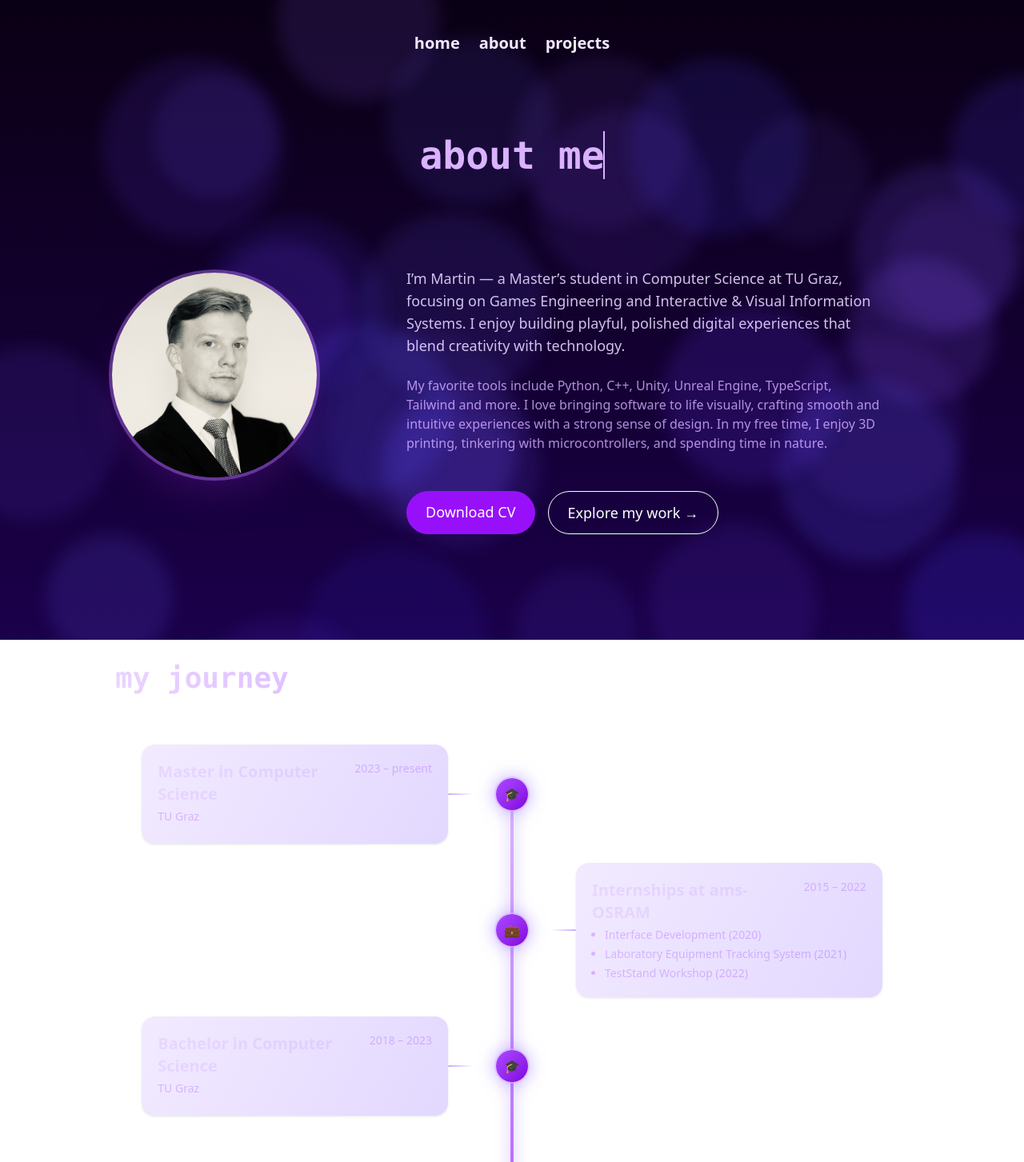
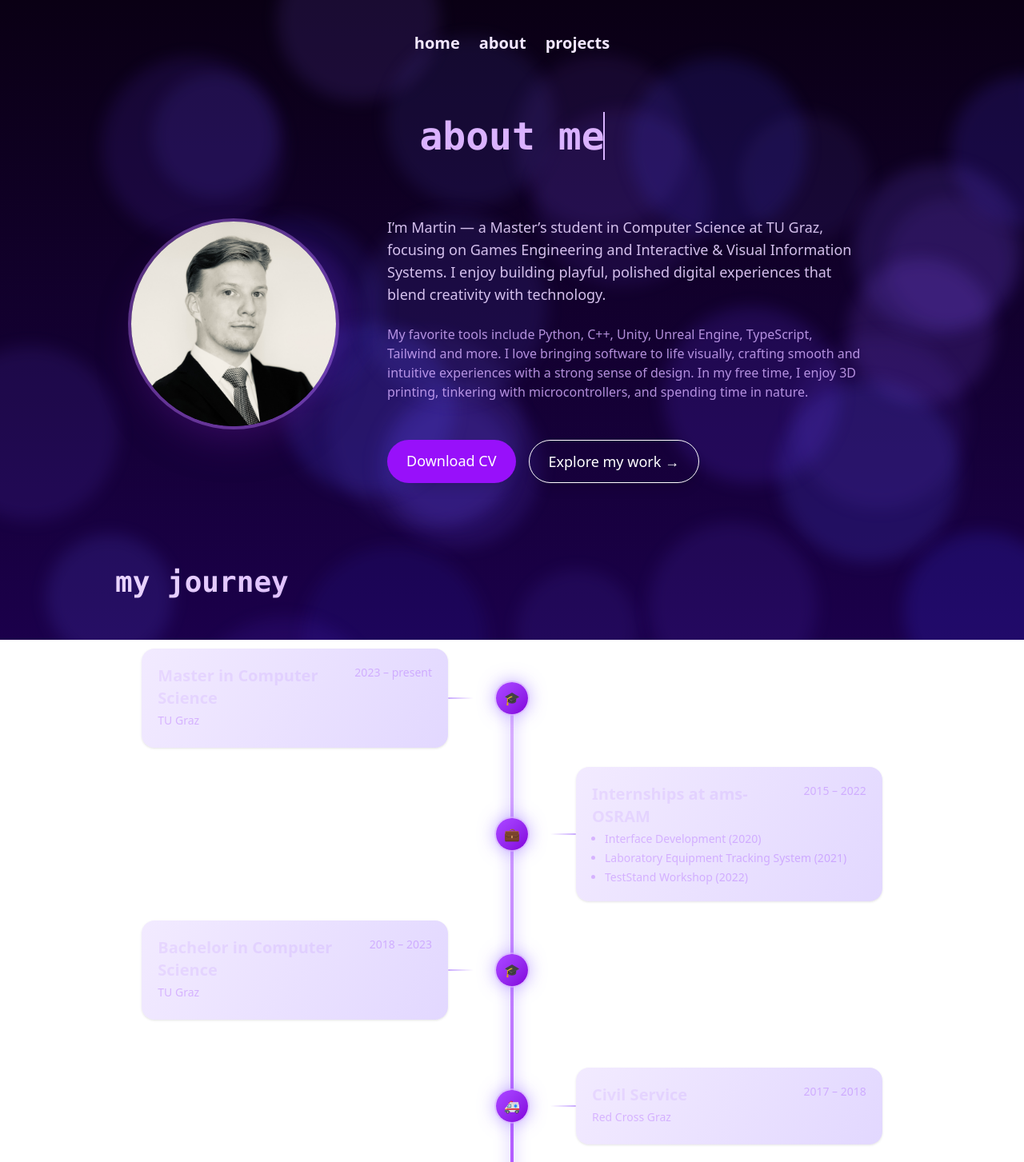
Before and after one commit to Mazzbit/portfolio-website, a Next.js app: page /about in a window 1280 px wide. Shown: the top 1453 px of the page at 80% size. Built offline with nearby package versions, Linux system fonts and the light colour scheme.

Commit message:
small adjustments

```diff
--- a/src/app/about/page.tsx
+++ b/src/app/about/page.tsx
@@ -25,16 +25,16 @@ export default function AboutPage() {
         </nav>
 
         {/* Text */}
-        <div className="mt-12 max-w-2xl text-left px-4 sm:px-10">
+        <div className="mt-6 max-w-2xl text-left px-4 sm:px-10">
           <h1 className="text-5xl font-extrabold text-purple-300 font-mono leading-tight animate-typing-about select-none ">
             about me
           </h1>
         </div>
 
         {/* About */}
-        <section className="w-full flex flex-col lg:flex-row items-center justify-center lg:space-x-18 mt-10">
+        <section className="w-full flex flex-col lg:flex-row items-center justify-center lg:space-x-6">
           {/* Portrait */}
-          <div className="flex items-center justify-center w-40 h-40 sm:w-56 sm:h-56 lg:w-64 lg:h-64 rounded-full overflow-hidden ring-4 ring-purple-400/40 shadow-2xl shadow-purple-900/50 animate__animated animate__fadeIn [animation-delay:0.4s]">
+          <div className="flex items-center justify-center w-30 h-30 sm:w-56 sm:h-56 lg:w-64 lg:h-64 rounded-full overflow-hidden ring-4 ring-purple-400/40 shadow-2xl shadow-purple-900/50 animate__animated animate__fadeIn [animation-delay:0.4s]">
             <Image
               src="/portrait.jpg"
               alt="Portrait of Martin Klug"
@@ -46,7 +46,7 @@ export default function AboutPage() {
           </div>
 
           {/* Text + Buttons */}
-          <div className="max-w-2xl text-left mt-6 lg:mt-10 px-4 sm:px-10 animate__animated animate__fadeInUp [animation-delay:0.5s]">
+          <div className="max-w-2xl text-left mt-0 lg:mt-10 px-4 sm:px-10 animate__animated animate__fadeInUp [animation-delay:0.5s]">
             <p className="mt-6 text-lg text-purple-200/90">
             I’m Martin — a Master’s student in Computer Science at TU Graz, focusing on Games Engineering and Interactive & Visual Information Systems.
             I enjoy building playful, polished digital experiences that blend creativity with technology.
@@ -81,11 +81,11 @@ export default function AboutPage() {
       </div>
 
       {/* Timeline */}
-      <section className="mt-20 animate__animated animate__fadeInUp animate__fadeIn [animation-delay:0.5s]">
+      <section className="mt-6 animate__animated animate__fadeInUp animate__fadeIn [animation-delay:0.5s]">
         <MyJourneyTimeline />
       </section>
 
-        <footer className="mb-0 text-center text-sm text-purple-200">
+        <footer className="text-center text-sm text-purple-200">
         {/* Social Links */}
         <section className="mb-4 flex justify-center mt-12 space-x-6 text-2xl">
             <a href="mailto:klug.martin.mk@gmail.com" className="hover:text-purple-400 transition" aria-label="Email">
--- a/src/app/projects/page.tsx
+++ b/src/app/projects/page.tsx
@@ -94,7 +94,7 @@ export default function HomePage() {
         </nav>
 
         {/* Projects Heading */}
-        <div className="text-center mb-10 mt-10">
+        <div className="text-center mt-6">
           <h2 className="animate-typing-projects select-none text-5xl leading-normal font-mono font-extrabold text-purple-300 mb-10">my projects</h2>
           <p className="text-lg text-purple-100 max-w-2xl mx-auto animate__animated animate__fadeIn [animation-delay:0.5s]">
             Here’s a curated selection of my development work — ranging from web apps to creative experiments. Each project highlights a unique challenge and my approach to solving it.
```
